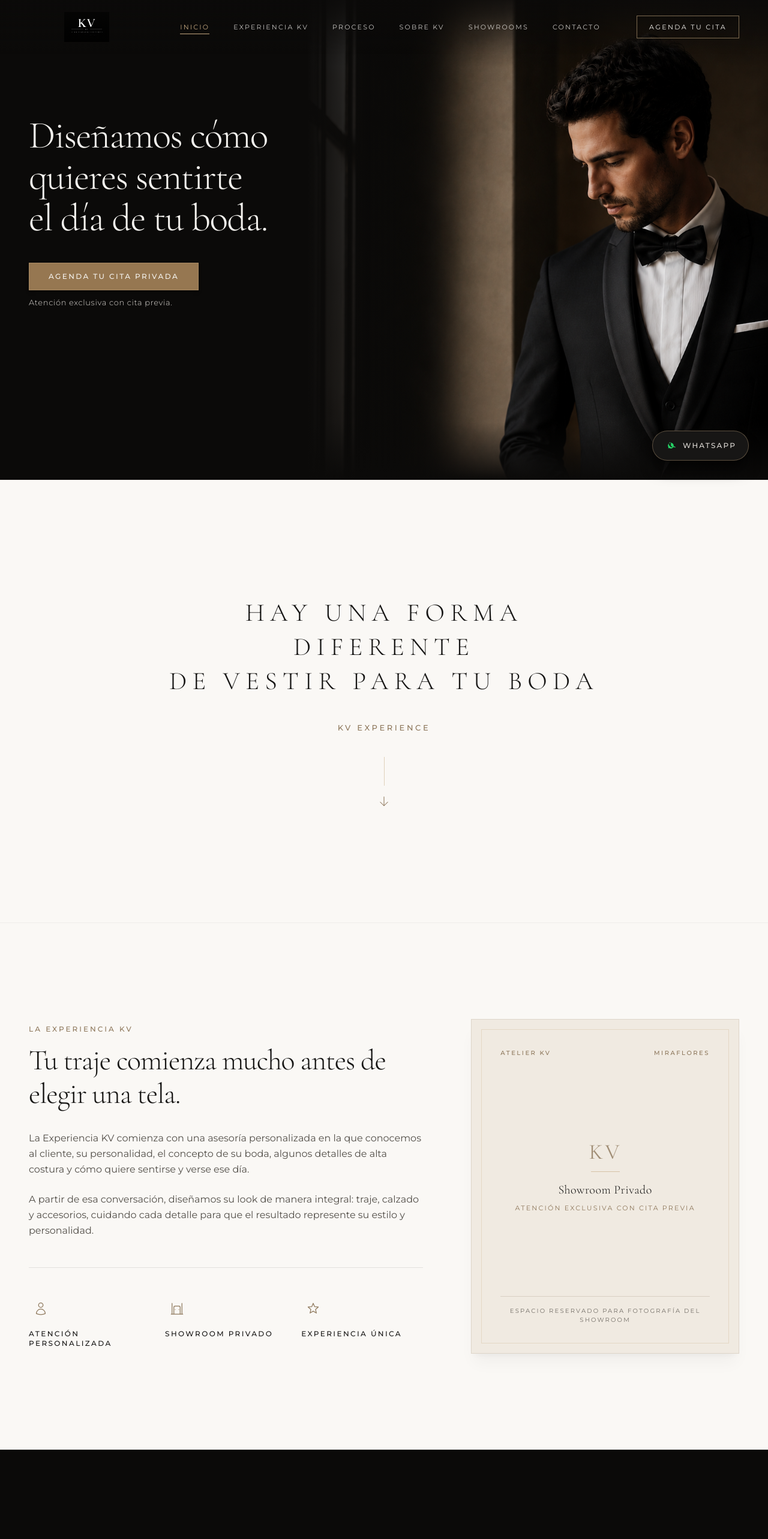
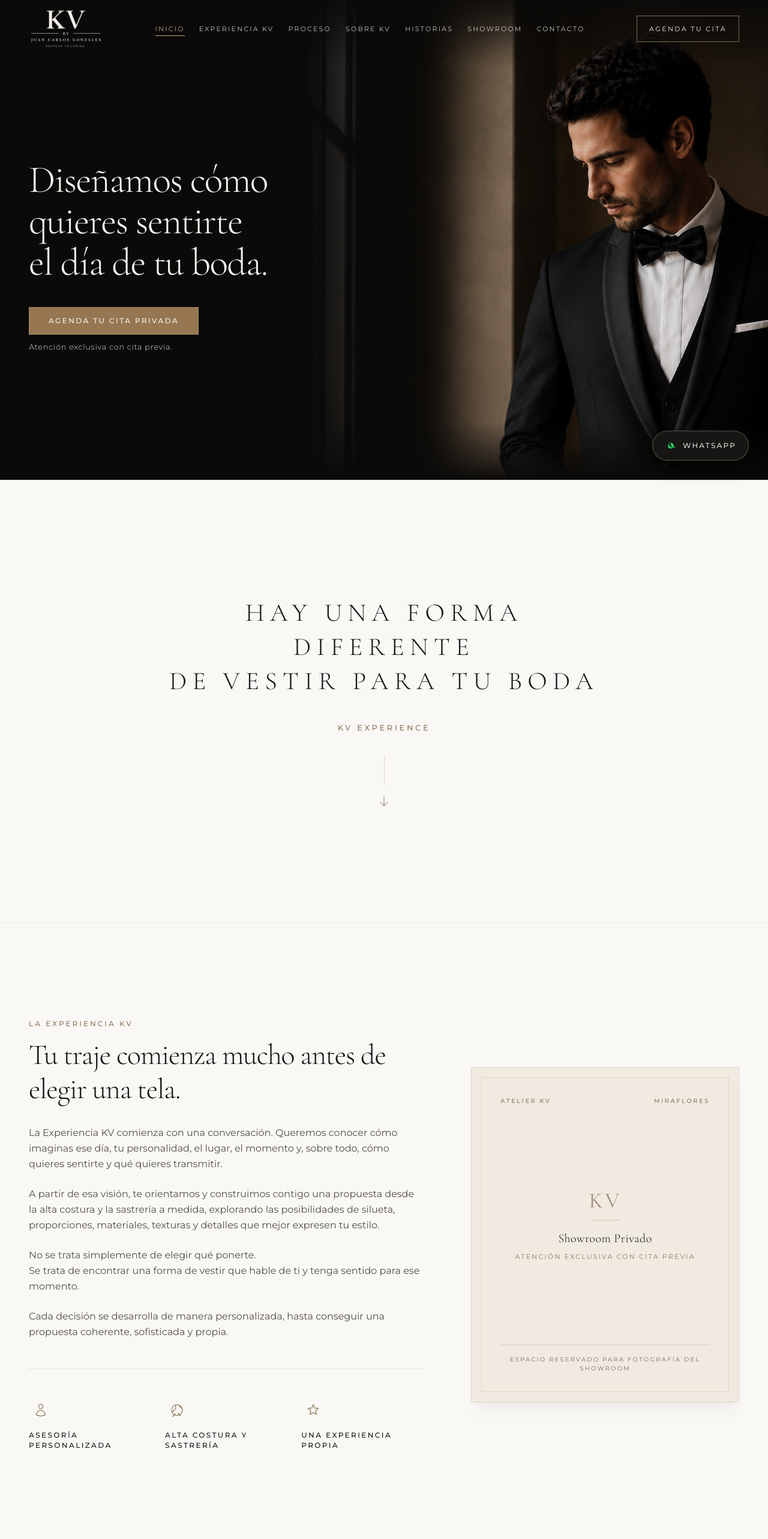
Before and after one commit to oymg81/kv-juan-carlos, a Next.js app: page / in a window 1280 px wide. Shown: the top 2566 px of the page at 60% size. Built offline with nearby package versions, Linux system fonts and the light colour scheme.

Commit message:
feat: apply JC feedback and refresh KV brand experience

```diff
--- a/src/app/globals.css
+++ b/src/app/globals.css
@@ -23,12 +23,12 @@
 
 html {
   scroll-behavior: smooth;
-  scroll-padding-top: 4.5rem;
+  scroll-padding-top: 5.5rem;
 }
 
 @media (min-width: 768px) {
   html {
-    scroll-padding-top: 5.25rem;
+    scroll-padding-top: 6.875rem;
   }
 }
 
--- a/src/components/layout/Navbar.jsx
+++ b/src/components/layout/Navbar.jsx
@@ -9,7 +9,8 @@ const NAV_LINKS = [
   { href: "#experiencia", id: "experiencia", label: "Experiencia KV" },
   { href: "#proceso", id: "proceso", label: "Proceso" },
   { href: "#sobre-kv", id: "sobre-kv", label: "Sobre KV" },
-  { href: "#showrooms", id: "showrooms", label: "Showrooms" },
+  { href: "#historias", id: "historias", label: "Historias" },
+  { href: "#showrooms", id: "showrooms", label: "Showroom" },
   { href: "#contacto", id: "contacto", label: "Contacto" },
 ];
 
@@ -134,8 +135,8 @@ export default function Navbar() {
     <header
       className={`fixed top-0 left-0 right-0 w-full z-50 transition-all duration-500 ${
         isScrolled
-          ? "bg-[#0b0a09]/60 backdrop-blur-md border-b border-white/[0.05] py-3 sm:py-3.5"
-          : "bg-gradient-to-b from-[#0b0a09]/60 via-[#0b0a09]/20 to-transparent py-4 sm:py-5"
+          ? "bg-[#0b0a09]/60 backdrop-blur-md border-b border-white/[0.05] py-2 sm:py-2.5"
+          : "bg-gradient-to-b from-[#0b0a09]/60 via-[#0b0a09]/20 to-transparent py-3 sm:py-3.5"
       }`}
     >
       <nav
@@ -146,23 +147,23 @@ export default function Navbar() {
         <Link
           href="#inicio"
           onClick={() => handleNavClick("inicio")}
-          className="flex items-center gap-2 group focus-visible:outline-none focus-visible:ring-1 focus-visible:ring-[#c5a880]"
-          aria-label="KV by Juan Carlos Gonzales - Ir al inicio"
+          className="flex items-center group focus-visible:outline-none focus-visible:ring-1 focus-visible:ring-[#c5a880]"
+          aria-label="KV by Juan Carlos Gonzales — Ir al inicio"
         >
-          <div className="relative h-11 sm:h-12 md:h-[50px] w-36 sm:w-44 md:w-48 overflow-hidden">
+          <div className="relative h-[55px] w-[100px] sm:h-[63px] sm:w-[114px] md:h-[68px] md:w-[124px] overflow-hidden">
             <Image
-              src="/logo/logo-kv.jpeg"
-              alt="KV by Juan Carlos Gonzales"
+              src="/logo/kv-logo-navbar.png"
+              alt=""
               fill
-              sizes="(max-width: 640px) 144px, (max-width: 768px) 176px, 192px"
+              sizes="(max-width: 640px) 100px, (max-width: 768px) 114px, 124px"
               priority
-              className="object-contain invert contrast-150 mix-blend-screen transition-opacity duration-300 group-hover:opacity-90"
+              className="object-contain transition-opacity duration-300 group-hover:opacity-90"
             />
           </div>
         </Link>
 
-        {/* Desktop Navigation Links - Rendered Sections Only */}
-        <div className="hidden lg:flex items-center gap-8 xl:gap-10">
+        {/* Desktop Navigation Links - Rendered Sections Only (>= 1280px xl) */}
+        <div className="hidden xl:flex items-center gap-6 2xl:gap-8">
           {NAV_LINKS.map((link) => {
             const isActive = activeSection === link.id;
 
@@ -172,7 +173,7 @@ export default function Navbar() {
                 href={link.href}
                 onClick={() => handleNavClick(link.id)}
                 aria-current={isActive ? "location" : undefined}
-                className={`text-[11px] tracking-[0.2em] uppercase font-sans transition-colors duration-300 relative py-1 focus-visible:outline-none focus-visible:ring-1 focus-visible:ring-[#c5a880] ${
+                className={`text-[11px] xl:text-[11px] 2xl:text-xs tracking-[0.2em] uppercase font-sans transition-colors duration-300 relative py-1 focus-visible:outline-none focus-visible:ring-1 focus-visible:ring-[#c5a880] ${
                   isActive
                     ? "text-[#c5a880] after:absolute after:bottom-0 after:left-0 after:right-0 after:h-[1px] after:bg-[#c5a880]"
                     : "text-[#f5f3ef]/80 hover:text-[#c5a880]"
@@ -184,23 +185,23 @@ export default function Navbar() {
           })}
         </div>
 
-        {/* Desktop Right CTA -> Canonical #contacto */}
-        <div className="hidden lg:flex items-center">
+        {/* Desktop Right CTA -> Canonical #contacto (>= 1280px xl) */}
+        <div className="hidden xl:flex items-center">
           <Link
             href="#contacto"
             onClick={() => handleNavClick("contacto")}
-            className="inline-flex items-center justify-center text-[11px] tracking-[0.22em] uppercase font-sans text-[#f5f3ef] border border-[#c5a880]/60 hover:border-[#c5a880] hover:text-[#c5a880] hover:bg-[#c5a880]/10 transition-all duration-300 px-5 py-2.5 rounded-none focus-visible:outline-none focus-visible:ring-1 focus-visible:ring-[#c5a880]"
+            className="inline-flex items-center justify-center text-[11px] 2xl:text-xs tracking-[0.22em] uppercase font-sans text-[#f5f3ef] border border-[#c5a880]/60 hover:border-[#c5a880] hover:text-[#c5a880] hover:bg-[#c5a880]/10 transition-all duration-300 px-5 py-2.5 rounded-none min-h-[44px] focus-visible:outline-none focus-visible:ring-1 focus-visible:ring-[#c5a880]"
           >
             Agenda tu cita
           </Link>
         </div>
 
-        {/* Mobile Top Controls */}
-        <div className="flex items-center gap-4 lg:hidden">
+        {/* Mobile / Compact Top Controls (< 1280px xl) */}
+        <div className="flex items-center gap-3 sm:gap-4 xl:hidden">
           <Link
             href="#contacto"
             onClick={() => handleNavClick("contacto")}
-            className="text-[10px] tracking-[0.18em] uppercase font-sans text-[#f5f3ef] border border-[#c5a880]/50 px-3.5 py-1.5 focus-visible:outline-none focus-visible:ring-1 focus-visible:ring-[#c5a880]"
+            className="inline-flex items-center justify-center text-[11px] tracking-[0.18em] uppercase font-sans text-[#f5f3ef] border border-[#c5a880]/50 px-3.5 py-2 min-h-[44px] focus-visible:outline-none focus-visible:ring-1 focus-visible:ring-[#c5a880]"
           >
             Cita
           </Link>
@@ -210,7 +211,7 @@ export default function Navbar() {
             aria-expanded={mobileMenuOpen}
             aria-controls="mobile-menu"
             aria-label={mobileMenuOpen ? "Cerrar menú de navegación" : "Abrir menú de navegación"}
-            className="p-2 text-[#f5f3ef] hover:text-[#c5a880] focus-visible:outline-none focus-visible:ring-1 focus-visible:ring-[#c5a880] transition-colors"
+            className="p-3 text-[#f5f3ef] hover:text-[#c5a880] focus-visible:outline-none focus-visible:ring-1 focus-visible:ring-[#c5a880] transition-colors min-h-[44px] min-w-[44px] flex items-center justify-center"
           >
             <span className="sr-only">Menú</span>
             <div className="w-6 h-4 relative flex flex-col justify-between">
@@ -234,17 +235,17 @@ export default function Navbar() {
         </div>
       </nav>
 
-      {/* Mobile Drawer */}
+      {/* Mobile / Compact Drawer (< 1280px xl) */}
       <div
         id="mobile-menu"
         aria-hidden={!mobileMenuOpen}
-        className={`lg:hidden fixed inset-0 top-[60px] bg-[#0b0a09] z-50 transition-all duration-300 ease-in-out ${
+        className={`xl:hidden fixed inset-0 top-[76px] sm:top-[80px] bg-[#0b0a09] z-50 transition-all duration-300 ease-in-out ${
           mobileMenuOpen
             ? "opacity-100 pointer-events-auto translate-y-0"
             : "opacity-0 pointer-events-none -translate-y-4"
         }`}
       >
-        <div className="flex flex-col h-[calc(100svh-60px)] px-8 pt-8 pb-12 justify-between border-t border-white/5">
+        <div className="flex flex-col h-[calc(100svh-76px)] sm:h-[calc(100svh-80px)] px-8 pt-8 pb-12 justify-between border-t border-white/5">
           <div className="flex flex-col gap-6">
             <p className="text-[10px] uppercase tracking-[0.25em] text-[#c5a880]/70 font-sans">
               Menú Principal
--- a/src/components/sections/AboutKV.jsx
+++ b/src/components/sections/AboutKV.jsx
@@ -123,7 +123,7 @@ export default function AboutKV() {
                   {brand.name}
                 </p>
                 <p className="text-xs uppercase tracking-[0.2em] text-[#c5a880] font-sans font-medium mt-1">
-                  {brand.label}
+                  {brand.role}
                 </p>
               </div>
 
--- a/src/components/sections/Experience.jsx
+++ b/src/components/sections/Experience.jsx
@@ -25,21 +25,32 @@ export default function Experience() {
             {/* Editorial Body Text */}
             <div className="space-y-6 text-[#524e48] font-sans text-sm sm:text-base leading-relaxed max-w-2xl">
               <p>
-                La Experiencia KV comienza con una asesoría personalizada en la
-                que conocemos al cliente, su personalidad, el concepto de su
-                boda, algunos detalles de alta costura y cómo quiere sentirse y
-                verse ese día.
+                La Experiencia KV comienza con una conversación. Queremos
+                conocer cómo imaginas ese día, tu personalidad, el lugar, el
+                momento y, sobre todo, cómo quieres sentirte y qué quieres
+                transmitir.
               </p>
               <p>
-                A partir de esa conversación, diseñamos su look de manera
-                integral: traje, calzado y accesorios, cuidando cada detalle para
-                que el resultado represente su estilo y personalidad.
+                A partir de esa visión, te orientamos y construimos contigo una
+                propuesta desde la alta costura y la sastrería a medida,
+                explorando las posibilidades de silueta, proporciones,
+                materiales, texturas y detalles que mejor expresen tu estilo.
+              </p>
+              <p>
+                No se trata simplemente de elegir qué ponerte.
+                <br />
+                Se trata de encontrar una forma de vestir que hable de ti y tenga
+                sentido para ese momento.
+              </p>
+              <p>
+                Cada decisión se desarrolla de manera personalizada, hasta
+                conseguir una propuesta coherente, sofisticada y propia.
               </p>
             </div>
 
             {/* Three Value Items */}
             <div className="grid grid-cols-1 sm:grid-cols-3 gap-6 pt-10 sm:pt-12 mt-10 sm:mt-12 border-t border-[#171615]/10">
-              {/* Item 1: Atención Personalizada */}
+              {/* Item 1: Asesoría Personalizada */}
               <div className="flex flex-col items-start">
                 <div
                   className="w-10 h-10 flex items-center justify-center text-[#8e785c] mb-3.5"
@@ -57,11 +68,11 @@ export default function Experience() {
                   </svg>
                 </div>
                 <h3 className="text-[11px] sm:text-xs uppercase tracking-[0.2em] font-sans font-medium text-[#171615] leading-snug">
-                  Atención Personalizada
+                  ASESORÍA PERSONALIZADA
                 </h3>
               </div>
 
-              {/* Item 2: Showroom Privado */}
+              {/* Item 2: Alta Costura y Sastrería */}
               <div className="flex flex-col items-start">
                 <div
                   className="w-10 h-10 flex items-center justify-center text-[#8e785c] mb-3.5"
@@ -74,16 +85,16 @@ export default function Experience() {
                     <path
                       strokeLinecap="round"
                       strokeLinejoin="round"
-                      d="M2.25 21h19.5m-18-18v18m16.5-18v18m-13.5 0V9.75A2.25 2.25 0 019 7.5h6a2.25 2.25 0 012.25 2.25V21M9 13.5h.008v.008H9V13.5zm6 0h.008v.008H15V13.5z"
+                      d="M9.75 3.104v5.714a2.25 2.25 0 01-.659 1.591L5 14.5m10.5-9.75L20.25 9.5m-6.75 7.5l4.5 4.5m-9-3l-4.5 4.5M12 21a9 9 0 100-18 9 9 0 000 18z"
                     />
                   </svg>
                 </div>
                 <h3 className="text-[11px] sm:text-xs uppercase tracking-[0.2em] font-sans font-medium text-[#171615] leading-snug">
-                  Showroom Privado
+                  ALTA COSTURA Y SASTRERÍA
                 </h3>
               </div>
 
-              {/* Item 3: Experiencia Única */}
+              {/* Item 3: Una Experiencia Propia */}
               <div className="flex flex-col items-start">
                 <div
                   className="w-10 h-10 flex items-center justify-center text-[#8e785c] mb-3.5"
@@ -101,7 +112,7 @@ export default function Experience() {
                   </svg>
                 </div>
                 <h3 className="text-[11px] sm:text-xs uppercase tracking-[0.2em] font-sans font-medium text-[#171615] leading-snug">
-                  Experiencia Única
+                  UNA EXPERIENCIA PROPIA
                 </h3>
               </div>
             </div>
--- a/src/components/sections/Hero.jsx
+++ b/src/components/sections/Hero.jsx
@@ -32,8 +32,8 @@ export default function Hero() {
         <div className="lg:hidden absolute inset-0 bg-gradient-to-t from-[#0b0a09] via-[#0b0a09]/80 to-[#0b0a09]/30 z-10" />
       </div>
 
-      {/* Main Content Area - Shifted slightly upward on desktop for better editorial integration */}
-      <div className="relative z-20 w-full max-w-7xl mx-auto px-6 sm:px-8 lg:px-12 pt-28 pb-14 sm:pt-32 sm:pb-16 lg:py-0 flex flex-col justify-end lg:justify-center min-h-[100svh] lg:-translate-y-8 xl:-translate-y-12">
+      {/* Main Content Area - Vertically centered within available height below fixed navbar */}
+      <div className="relative z-20 w-full max-w-7xl mx-auto px-6 sm:px-8 lg:px-12 pt-24 pb-14 sm:pt-28 sm:pb-16 lg:pt-[84px] lg:pb-8 flex flex-col justify-end lg:justify-center min-h-[100svh]">
         <div className="max-w-xl xl:max-w-2xl">
           {/* Primary Editorial Headline (h1) */}
           <h1 className="font-serif font-light text-[2.5rem] leading-[1.12] sm:text-5xl sm:leading-[1.12] md:text-6xl md:leading-[1.08] lg:text-[3.5rem] xl:text-[4rem] text-[#f5f3ef] tracking-tight">
--- a/src/components/sections/Process.jsx
+++ b/src/components/sections/Process.jsx
@@ -76,7 +76,7 @@ function ProcessIcon({ type }) {
 }
 
 export default function Process() {
-  const { title, eyebrow, steps } = processData;
+  const { title, steps } = processData;
 
   return (
     <section
@@ -87,9 +87,6 @@ export default function Process() {
       <div className="max-w-7xl mx-auto px-6 sm:px-8 lg:px-12">
         {/* Section Header */}
         <div className="text-center max-w-3xl mx-auto mb-16 sm:mb-20">
-          <span className="text-xs uppercase tracking-[0.25em] text-[#8e785c] font-sans font-medium mb-3 block">
-            {eyebrow}
-          </span>
           <h2
             id="proceso-heading"
             className="font-serif font-light text-2xl sm:text-3xl lg:text-[2.65rem] tracking-[0.16em] sm:tracking-[0.2em] uppercase text-[#171615] leading-tight"
--- a/src/components/sections/Testimonials.jsx
+++ b/src/components/sections/Testimonials.jsx
@@ -1,3 +1,94 @@
+import { testimonialsData } from "@/data/testimonials";
+
 export default function Testimonials() {
-  return null;
+  const { eyebrow, title, items } = testimonialsData;
+
+  return (
+    <section
+      id="historias"
+      className="relative w-full bg-[#0b0a09] text-[#f5f3ef] py-24 sm:py-32 lg:py-40 border-t border-white/5 overflow-hidden"
+      aria-labelledby="historias-title"
+    >
+      {/* Subtle atmospheric ambient glow */}
+      <div
+        className="absolute top-1/2 left-1/2 -translate-x-1/2 -translate-y-1/2 w-[42rem] h-[28rem] bg-[var(--gold-accent)]/[0.025] rounded-full blur-3xl pointer-events-none"
+        aria-hidden="true"
+      />
+
+      <div className="max-w-7xl mx-auto px-6 sm:px-8 lg:px-12 relative z-10">
+        {/* Section Header */}
+        <div className="text-center max-w-3xl mx-auto mb-16 sm:mb-20">
+          <span className="text-xs uppercase tracking-[0.25em] text-[var(--gold-accent)] font-sans font-medium mb-3 block">
+            {eyebrow}
+          </span>
+          <h2
+            id="historias-title"
+            className="font-serif font-light text-3xl sm:text-4xl lg:text-[2.75rem] text-[#f5f3ef] tracking-tight leading-[1.18]"
+          >
+            {title}
+          </h2>
+        </div>
+
+        {/* Testimonials Cards Grid */}
+        <div className="grid grid-cols-1 lg:grid-cols-3 gap-6 lg:gap-8 items-stretch">
+          {items.map((item) => (
+            <article
+              key={item.id}
+              className="relative bg-[var(--bg-dark-elevated)] border border-[var(--gold-accent)]/20 p-8 sm:p-10 flex flex-col justify-between transition-colors duration-300 hover:border-[var(--gold-accent)]/40 shadow-xl shadow-black/40"
+            >
+              {/* Inner Decorative Hairline Framing */}
+              <div
+                className="absolute inset-3 sm:inset-4 border border-[var(--gold-accent)]/10 pointer-events-none"
+                aria-hidden="true"
+              />
+
+              <div className="relative z-10 flex flex-col flex-1 justify-between">
+                <div>
+                  {/* Top Metadata: Accessible 5-Star Rating & Discrete Google Review Badge */}
+                  <div className="flex items-center justify-between pb-6 border-b border-white/[0.08] mb-6">
+                    <div
+                      className="flex items-center gap-1 text-[var(--gold-accent)]"
+                      role="img"
+                      aria-label={`${item.rating} de 5 estrellas`}
+                    >
+                      {[...Array(item.rating)].map((_, i) => (
+                        <svg
+                          key={i}
+                          className="w-4 h-4 fill-current shrink-0"
+                          viewBox="0 0 20 20"
+                          aria-hidden="true"
+                        >
+                          <path d="M9.049 2.927c.3-.921 1.603-.921 1.902 0l1.07 3.292a1 1 0 00.95.69h3.462c.969 0 1.371 1.24.588 1.81l-2.8 2.034a1 1 0 00-.364 1.118l1.07 3.292c.3.921-.755 1.688-1.54 1.118l-2.8-2.034a1 1 0 00-1.175 0l-2.8 2.034c-.784.57-1.838-.197-1.539-1.118l1.07-3.292a1 1 0 00-.364-1.118L2.98 8.72c-.783-.57-.38-1.81.588-1.81h3.461a1 1 0 00.951-.69l1.07-3.292z" />
+                        </svg>
+                      ))}
+                    </div>
+
+                    <span className="text-[10px] uppercase tracking-[0.2em] font-sans text-[var(--gold-accent)]/80 font-medium">
+                      Reseña en Google
+                    </span>
+                  </div>
+
+                  {/* Literal Review Text */}
+                  <blockquote className="text-sm sm:text-[15px] text-[#dedad5] font-sans font-light leading-relaxed m-0">
+                    <p>&ldquo;{item.text}&rdquo;</p>
+                  </blockquote>
+                </div>
+
+                {/* Author Attribution Footer */}
+                <footer className="pt-6 mt-8 border-t border-white/[0.08] flex items-center justify-between">
+                  <cite className="not-italic font-serif text-lg sm:text-xl text-[#f5f3ef] tracking-wide font-normal">
+                    {item.author}
+                  </cite>
+                  <span
+                    className="w-1.5 h-1.5 rounded-full bg-[var(--gold-accent)]"
+                    aria-hidden="true"
+                  />
+                </footer>
+              </div>
+            </article>
+          ))}
+        </div>
+      </div>
+    </section>
+  );
 }
--- a/src/data/process.js
+++ b/src/data/process.js
@@ -1,6 +1,5 @@
 export const processData = {
   title: "TU EXPERIENCIA, PASO A PASO",
-  eyebrow: "MÉTODO KV",
   steps: [
     {
       number: "01",
--- a/src/data/showrooms.js
+++ b/src/data/showrooms.js
@@ -1,6 +1,6 @@
 export const showroomsData = {
-  eyebrow: "SHOWROOMS",
-  title: "Dos ubicaciones en Miraflores",
+  eyebrow: "SHOWROOM",
+  title: "Dos espacios, una misma historia",
   introduction:
     "Elige la ubicación que te resulte más conveniente. La atención en ambos espacios se realiza únicamente con cita previa para ofrecer una experiencia privada y personalizada.",
   phone: {
@@ -12,12 +12,16 @@ export const showroomsData = {
       id: "grimaldo-del-solar",
       number: "01",
       tag: "SHOWROOM 01",
-      name: "Grimaldo del Solar",
+      name: "SHOWROOM PRIVADO",
+      paragraphs: [
+        "El espacio donde recibimos a nuestros novios con atención exclusiva y cita previa.",
+        "Aquí comienza la experiencia KV: una conversación personal para conocer su estilo, comprender la esencia de la celebración y desarrollar juntos una propuesta desde la alta sastrería.",
+      ],
       address: {
         street: "C. Grimaldo del Solar 170",
-        city: "Miraflores 15074",
+        city: "Miraflores",
         country: "Perú",
-        full: "C. Grimaldo del Solar 170, Miraflores 15074, Perú",
+        full: "C. Grimaldo del Solar 170, Miraflores, Perú",
       },
       condition: "Atención con cita previa",
       mapUrl:
@@ -27,16 +31,21 @@ export const showroomsData = {
       id: "alcanfores",
       number: "02",
       tag: "SHOWROOM 02",
-      name: "Alcanfores",
+      name: "DONDE TODO COMENZÓ",
+      paragraphs: [
+        "Hace más de 16 años, KV comenzó aquí.",
+        "Alcanfores representa el origen de nuestra historia, el lugar donde nació una manera de entender la sastrería y el diseño que continúa definiendo nuestro trabajo hasta hoy.",
+        "Un espacio que forma parte de nuestra historia y de nuestra identidad.",
+      ],
       address: {
-        street: "Calle Alcanfores 269",
-        city: "Miraflores 15074",
+        street: "Calle Alcanfores 267, interior 109",
+        city: "Miraflores",
         country: "Perú",
-        full: "Calle Alcanfores 269, Miraflores 15074, Perú",
+        full: "Calle Alcanfores 267, interior 109, Miraflores, Perú",
       },
       condition: "Atención con cita previa",
       mapUrl:
-        "https://www.google.com/maps/search/?api=1&query=Calle+Alcanfores+269%2C+Miraflores+15074%2C+Per%C3%BA",
+        "https://www.google.com/maps/search/?api=1&query=Calle+Alcanfores+267%2C+interior+109%2C+Miraflores%2C+Lima%2C+Per%C3%BA",
     },
   ],
 };
--- /dev/null
+++ b/src/data/testimonials.js
@@ -0,0 +1,38 @@
+export const testimonials = [
+  {
+    id: "hv",
+    author: "H V",
+    initials: "HV",
+    rating: 5,
+    source: "Google",
+    text: "Súper recomendado! Desde un inicio Juan Carlos me dio confianza, ya que se enfocó en que mi traje esté en sintonía con el evento en su totalidad, su atención y expertise fueron clave en el proceso para llegar a usar el traje perfecto en mi boda (estilo, telas, pruebas, la camisa y gemelos). Que sigan los éxitos, sin duda volveré a hacerme trajes con KV en un futuro.",
+    coverImage: null,
+    gallery: [],
+  },
+  {
+    id: "marco-vilchez-gonzales",
+    author: "Marco Vilchez Gonzales",
+    initials: "MV",
+    rating: 5,
+    source: "Google",
+    text: "Los acabados fueron A1, el traje fue tal cual a la medida. La asesoría de Juan Carlos fue al detalle, primero se asegura que el traje vaya acorde al tipo de boda y además si se acopla al posible vestido de la novia. Muy amable, excelente atención y disposición en todo momento.",
+    coverImage: null,
+    gallery: [],
+  },
+  {
+    id: "gustavo-jimenez",
+    author: "Gustavo Jimenez",
+    initials: "GJ",
+    rating: 5,
+    source: "Google",
+    text: "El servicio fue súper personalizado y amable de principio a fin. Juan Carlos no solo se preocupó por diseñar y confeccionar un buen traje, sino que se detuvo a entender y visualizar el total look. Excelente servicio, 100% recomendado!",
+    coverImage: null,
+    gallery: [],
+  },
+];
+
+export const testimonialsData = {
+  eyebrow: "TESTIMONIOS",
+  title: "Historias reales",
+  items: testimonials,
+};
```
Also changed, not shown: src/components/sections/Showrooms.jsx (+15 -3 lines), src/data/about.js (+4 -4 lines), public/logo/kv-logo-navbar.png (added).
